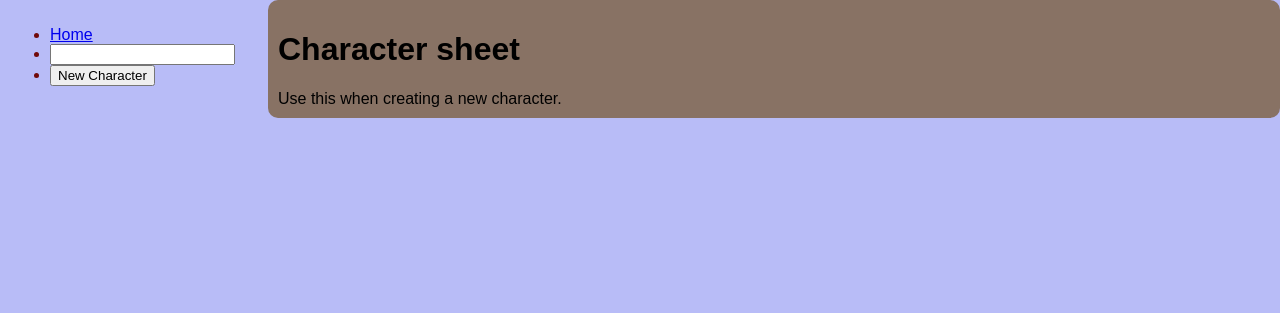
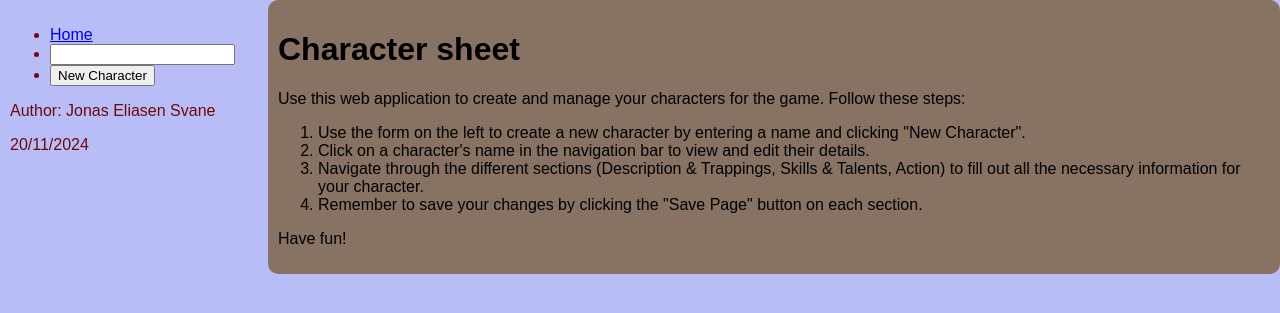
Before and after one commit to JESvane99/RPG_character_sheet, a Flask app: page / in a window 1280 px wide. Shown: the top 313 px of the page. Run offline with Flask 3, Linux system fonts and the light colour scheme.

Commit message:
add README and author signature

```diff
--- a/src/templates/base.html
+++ b/src/templates/base.html
@@ -12,6 +12,8 @@
     <div class="nav-container">
       {% block navbar %}
       {% endblock navbar %}
+      <p>Author: Jonas Eliasen Svane</p>
+      <p>20/11/2024</p>
     </div>
     <div class="sheet-container">
       {% block content %}
--- a/src/templates/index.html
+++ b/src/templates/index.html
@@ -16,5 +16,13 @@
 
 {% block content %}
   <h1>Character sheet</h1>
-  Use this when creating a new character.
+  <p>Use this web application to create and manage your characters for the game. Follow these steps:</p>
+  <ol>
+    <li>Use the form on the left to create a new character by entering a name and clicking "New Character".</li>
+    <li>Click on a character's name in the navigation bar to view and edit their details.</li>
+    <li>Navigate through the different sections (Description & Trappings, Skills & Talents, Action) to fill out all the necessary information for your character.</li>
+    <li>Remember to save your changes by clicking the "Save Page" button on each section.</li>
+  </ol>
+  <p>Have fun!</p>
+
 {% endblock content %}
```
Also changed, not shown: README.md.
